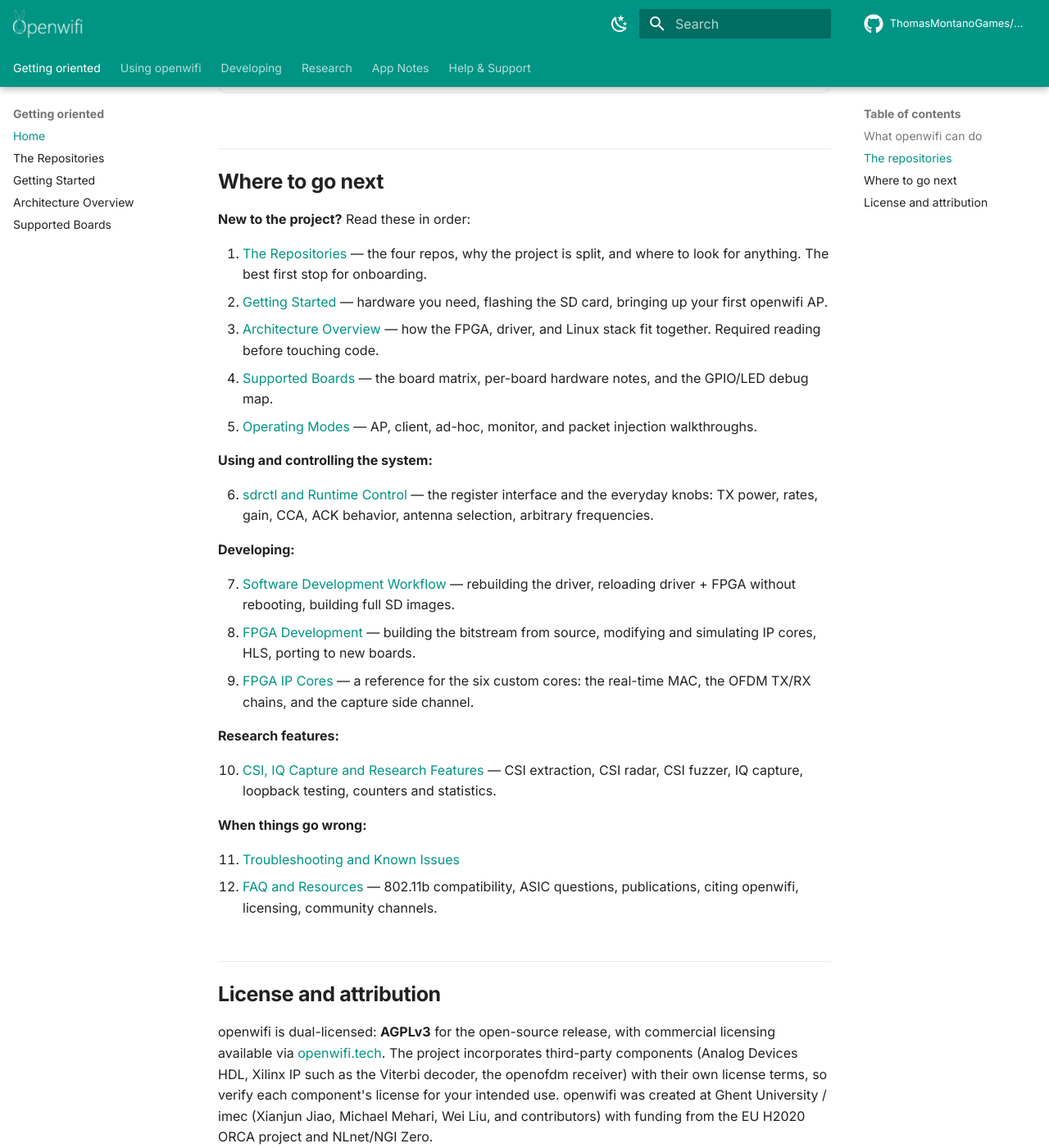
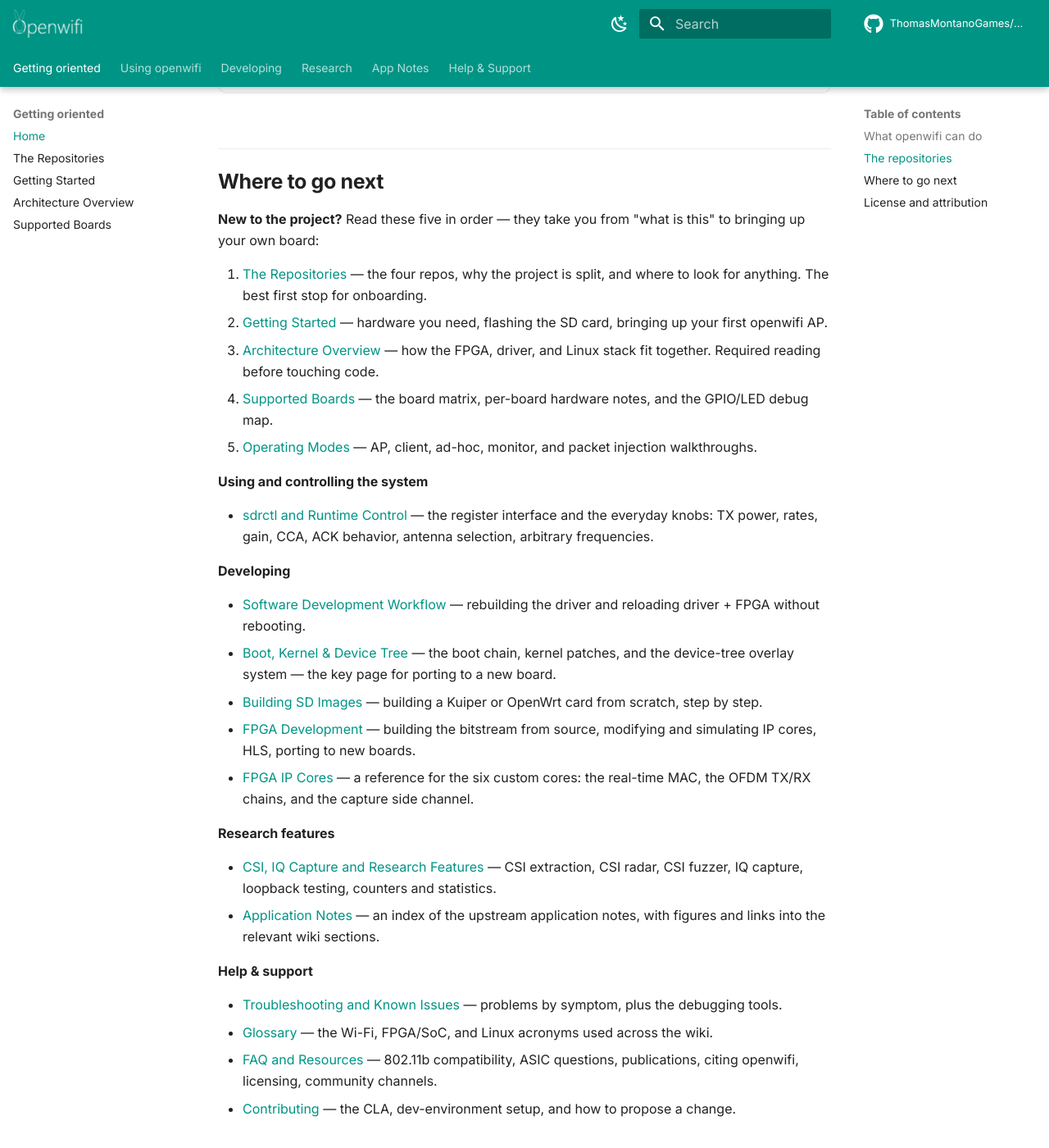
Before and after one commit to ThomasMontanoGames/OpenWifi-Wiki, an MkDocs documentation site: the page built from docs/index.md, in a window 1280 px wide and 1400 px high, scrolled down 1843 px. Shown: the whole window at 82% size. Built offline with MkDocs 1.6.1 and Material for MkDocs 9.7.7, drawn with Linux system fonts in a browser that asks for light colours; comment, search, counter and statistics services are not loaded.

Commit message:
Final polish: image styling, complete Home reading path, cleanup
- Images: give content images a white matte so transparent line-art
  diagrams (e.g. the CSI-fuzzer figures) stay readable in dark mode, and
  center images by default. Opaque screenshots and inline SVG diagrams
  are unaffected.
- Home: complete the "Where to go next" reading path — it now covers all
  pages grouped by nav section (previously omitted five newer pages).
- Remove five orphan images that were never referenced.
- Consistency: three "WiFi" -> "Wi-Fi" fixes in headings/prose (paper and
  talk titles keep their original spelling).

```diff
--- a/docs/assets/stylesheets/extra.css
+++ b/docs/assets/stylesheets/extra.css
@@ -135,14 +135,19 @@
   margin: 1.6rem auto;
   max-width: 100%;
 }
-.md-typeset figure img,
+/* Content raster images sit on a white matte so transparent line-art
+   diagrams (e.g. the CSI-fuzzer figures) stay readable in dark mode. Opaque
+   screenshots are unaffected — the matte only shows through transparency.
+   Inline SVG diagrams are theme-aware <svg> elements and are excluded. */
+.md-typeset img {
+  display: block;
+  margin-inline: auto;
+  border-radius: 10px;
+  border: 1px solid var(--ow-rule);
+  background: #ffffff;
+}
 .md-typeset figure svg {
   border-radius: 10px;
-}
-/* frame raster screenshots subtly; leave inline SVG diagrams borderless */
-.md-typeset figure img {
-  border: 1px solid var(--ow-rule);
-  background: var(--md-default-bg-color);
 }
 .md-typeset figcaption {
   color: var(--md-default-fg-color--light);
@@ -151,9 +156,6 @@
   max-width: 44rem;
   margin: 0.7rem auto 0;
 }
-
-/* Standalone images (not in <figure>) get the same gentle frame */
-.md-typeset p > img { border-radius: 10px; }
 
 /* ---- Header: wordmark logo instead of the text title ---- */
 .md-header__button.md-logo img {
--- a/docs/index.md
+++ b/docs/index.md
@@ -40,7 +40,7 @@
 
 ## Where to go next
 
-**New to the project?** Read these in order:
+**New to the project?** Read these five in order — they take you from "what is this" to bringing up your own board:
 
 1. [The Repositories](Repositories.md) — the four repos, why the project is split, and where to look for anything. The best first stop for onboarding.
 2. [Getting Started](Getting-Started.md) — hardware you need, flashing the SD card, bringing up your first openwifi AP.
@@ -48,24 +48,29 @@
 4. [Supported Boards](Supported-Boards.md) — the board matrix, per-board hardware notes, and the GPIO/LED debug map.
 5. [Operating Modes](Operating-Modes.md) — AP, client, ad-hoc, monitor, and packet injection walkthroughs.
 
-**Using and controlling the system:**
+**Using and controlling the system**
 
-6. [sdrctl and Runtime Control](sdrctl-and-Runtime-Control.md) — the register interface and the everyday knobs: TX power, rates, gain, CCA, ACK behavior, antenna selection, arbitrary frequencies.
+- [sdrctl and Runtime Control](sdrctl-and-Runtime-Control.md) — the register interface and the everyday knobs: TX power, rates, gain, CCA, ACK behavior, antenna selection, arbitrary frequencies.
 
-**Developing:**
+**Developing**
 
-7. [Software Development Workflow](Software-Development-Workflow.md) — rebuilding the driver, reloading driver + FPGA without rebooting, building full SD images.
-8. [FPGA Development](FPGA-Development.md) — building the bitstream from source, modifying and simulating IP cores, HLS, porting to new boards.
-9. [FPGA IP Cores](FPGA-IP-Cores.md) — a reference for the six custom cores: the real-time MAC, the OFDM TX/RX chains, and the capture side channel.
+- [Software Development Workflow](Software-Development-Workflow.md) — rebuilding the driver and reloading driver + FPGA without rebooting.
+- [Boot, Kernel & Device Tree](Boot-Kernel-Device-Tree.md) — the boot chain, kernel patches, and the device-tree overlay system — the key page for porting to a new board.
+- [Building SD Images](Building-SD-Images.md) — building a Kuiper or OpenWrt card from scratch, step by step.
+- [FPGA Development](FPGA-Development.md) — building the bitstream from source, modifying and simulating IP cores, HLS, porting to new boards.
+- [FPGA IP Cores](FPGA-IP-Cores.md) — a reference for the six custom cores: the real-time MAC, the OFDM TX/RX chains, and the capture side channel.
 
-**Research features:**
+**Research features**
 
-10. [CSI, IQ Capture and Research Features](Research-Features.md) — CSI extraction, CSI radar, CSI fuzzer, IQ capture, loopback testing, counters and statistics.
+- [CSI, IQ Capture and Research Features](Research-Features.md) — CSI extraction, CSI radar, CSI fuzzer, IQ capture, loopback testing, counters and statistics.
+- [Application Notes](Application-Notes.md) — an index of the upstream application notes, with figures and links into the relevant wiki sections.
 
-**When things go wrong:**
+**Help & support**
 
-11. [Troubleshooting and Known Issues](Troubleshooting.md)
-12. [FAQ and Resources](FAQ-and-Resources.md) — 802.11b compatibility, ASIC questions, publications, citing openwifi, licensing, community channels.
+- [Troubleshooting and Known Issues](Troubleshooting.md) — problems by symptom, plus the debugging tools.
+- [Glossary](Glossary.md) — the Wi-Fi, FPGA/SoC, and Linux acronyms used across the wiki.
+- [FAQ and Resources](FAQ-and-Resources.md) — 802.11b compatibility, ASIC questions, publications, citing openwifi, licensing, community channels.
+- [Contributing](Contributing.md) — the CLA, dev-environment setup, and how to propose a change.
 
 ## License and attribution
 
```
Also changed, not shown: docs/Application-Notes.md (+2 -2 lines), docs/Boot-Kernel-Device-Tree.md (+2 -2 lines), docs/FAQ-and-Resources.md (+1 -1 lines), docs/assets/img/40mhz.png (deleted), docs/assets/img/csi-fuzzer-implementation.png (deleted), docs/assets/img/mimo.png (deleted), docs/assets/img/rf-digital-if-chain-spectrum.jpg (deleted), 1 other file.
